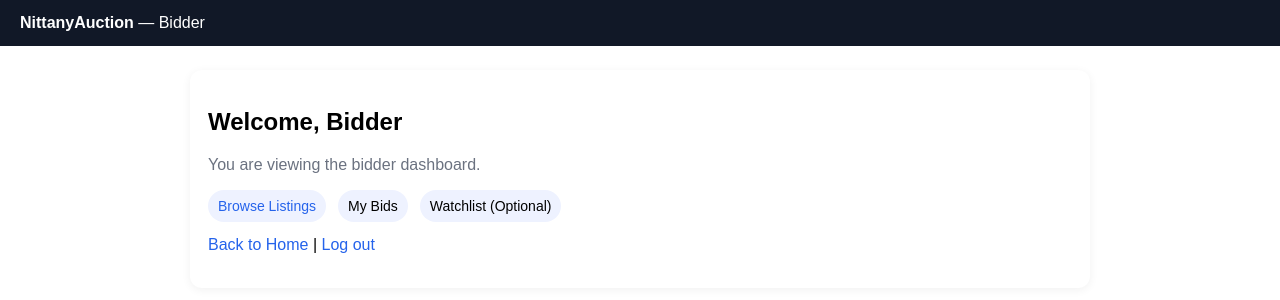
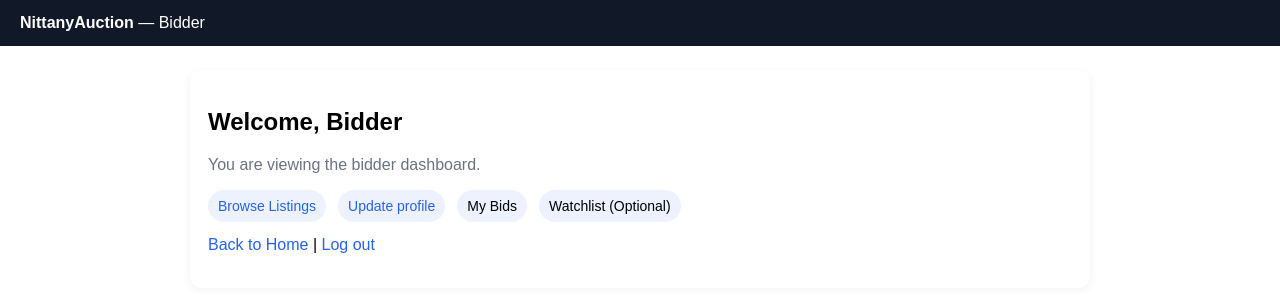
Before and after one commit to JumpingPigeon/Group-Project, a Flask app: template templates/bidder_dashboard.html in a window 1280 px wide. Shown: the top 300 px of the page. Run offline with Flask 3, Linux system fonts and the light colour scheme; the template is opened without the code that fills it, so the values that code supplies are empty.

Commit message:
Add link to update bidder profile in dashboard

```diff
--- a/templates/bidder_dashboard.html
+++ b/templates/bidder_dashboard.html
@@ -29,6 +29,7 @@
       {% endif %}
       <div class="row">
         <a class="pill" href="{{ url_for('categories') }}" style="text-decoration:none;">Browse Listings</a>
+        <a class="pill" href="/bidder_profile" style="text-decoration:none;">Update profile</a>
         <div class="pill">My Bids</div>
         <div class="pill">Watchlist (Optional)</div>
       </div>
```
